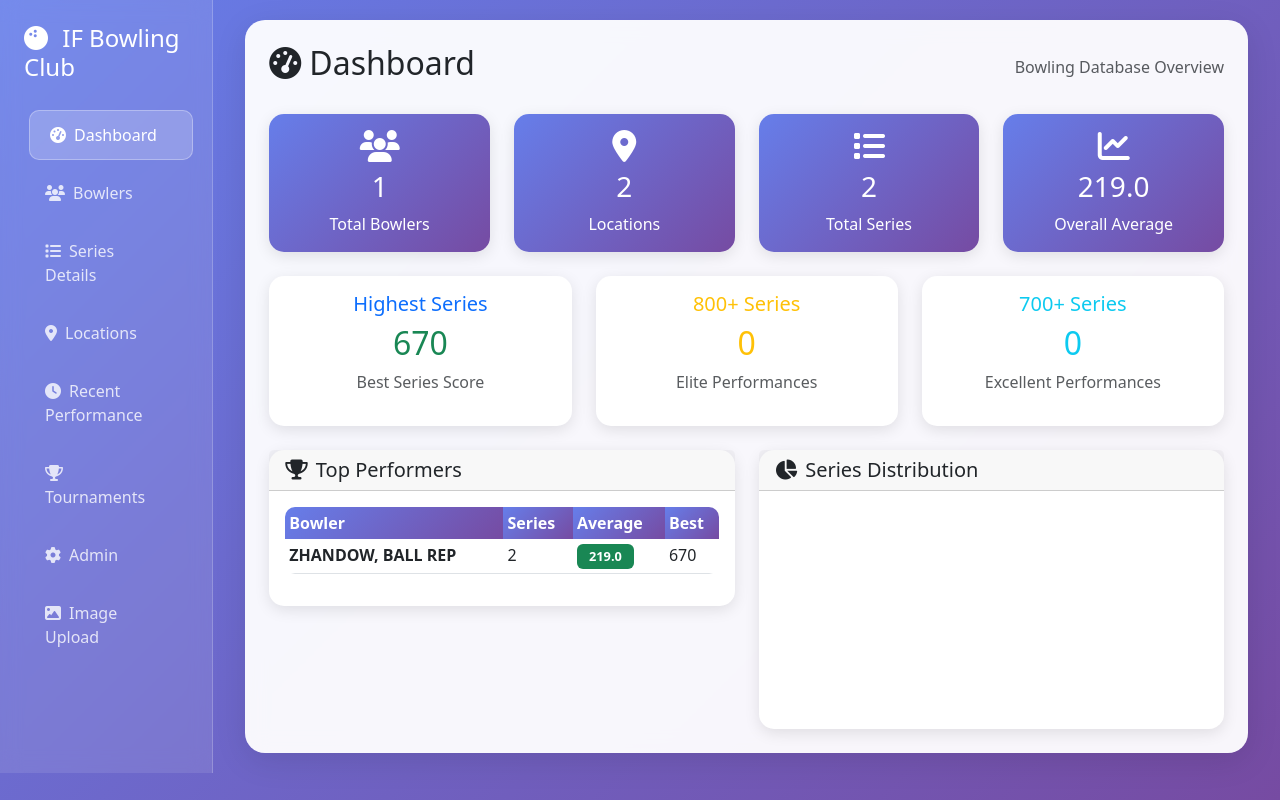
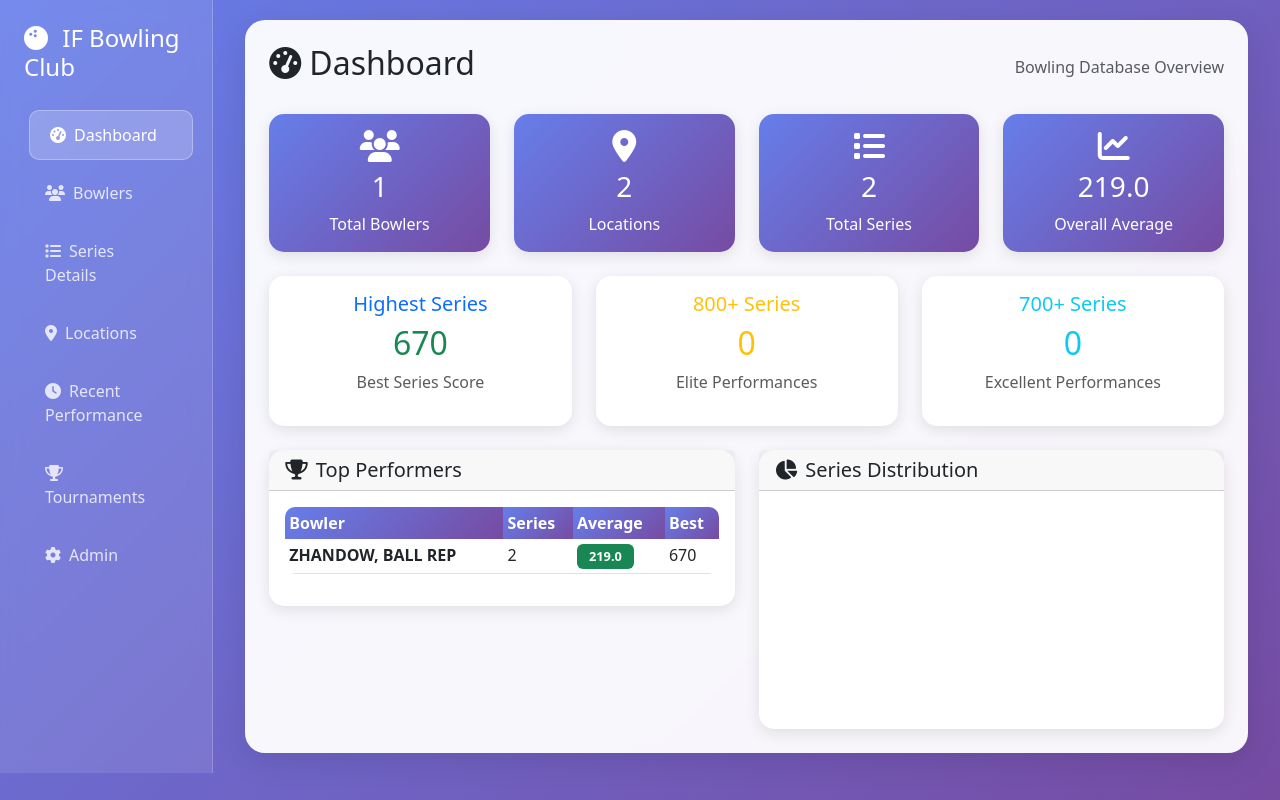
Before and after one commit to itopsa/if-lab, a PHP site: page /index.php in a window 1280 px wide. Run offline with PHP 8.4, Linux system fonts and the light colour scheme; data comes from the database, SQL or seed files in the repository; a map, chart or similar area stays blank; some libraries are stand-ins or nearby versions.

```diff
--- a/web/index.php
+++ b/web/index.php
@@ -138,9 +138,6 @@ error_log("Requested page: " . $page);
                         <a class="nav-link <?php echo $page == 'admin' ? 'active' : ''; ?>" href="?page=admin">
                             <i class="fas fa-cog me-2"></i>Admin
                         </a>
-                        <a class="nav-link <?php echo $page == 'image_upload_admin' ? 'active' : ''; ?>" href="?page=image_upload_admin">
-                            <i class="fas fa-image me-2"></i>Image Upload
-                        </a>
                     </nav>
                 </div>
             </div>
@@ -174,18 +171,6 @@ error_log("Requested page: " . $page);
                         case 'admin':
                             include 'pages/admin.php';
                             break;
-                        case 'image_upload_admin':
-                            echo "<!-- Including image_upload_admin.php -->";
-                            echo "<!-- File path: pages/image_upload_admin.php -->";
-                            if (file_exists('pages/image_upload_admin.php')) {
-                                echo "<!-- File exists, including... -->";
-                                include 'pages/image_upload_admin.php';
-                                echo "<!-- Finished including image_upload_admin.php -->";
-                            } else {
-                                echo "<!-- File does not exist! -->";
-                                echo "<div class='alert alert-danger'>Error: image_upload_admin.php file not found!</div>";
-                            }
-                            break;
                         case 'test':
                             include 'test_page.php';
                             break;
```
